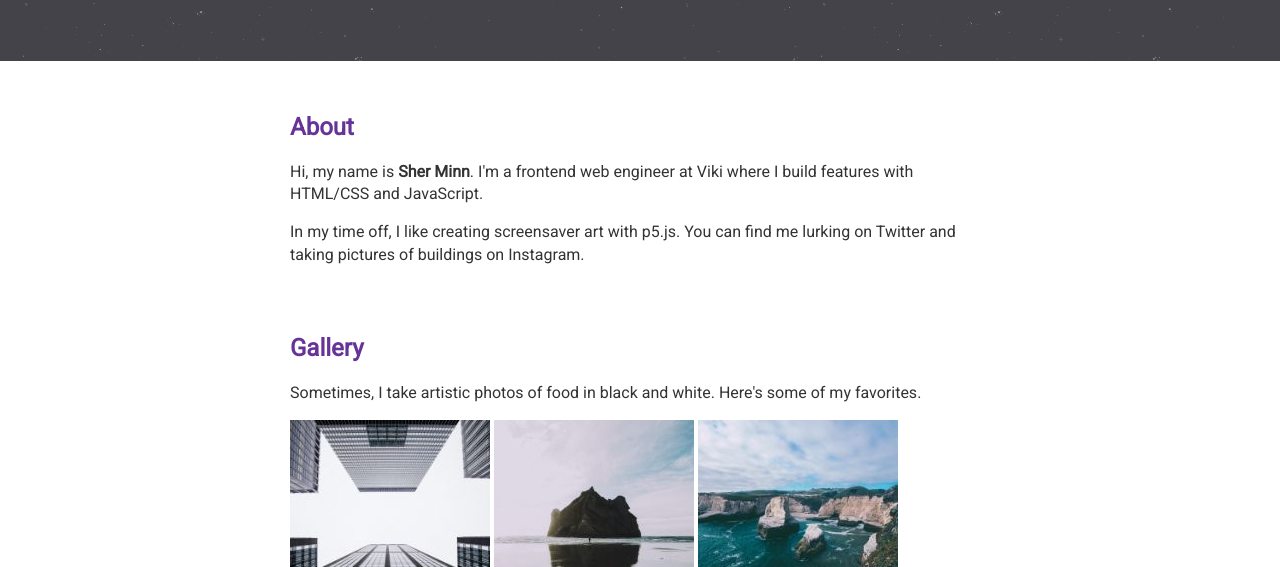
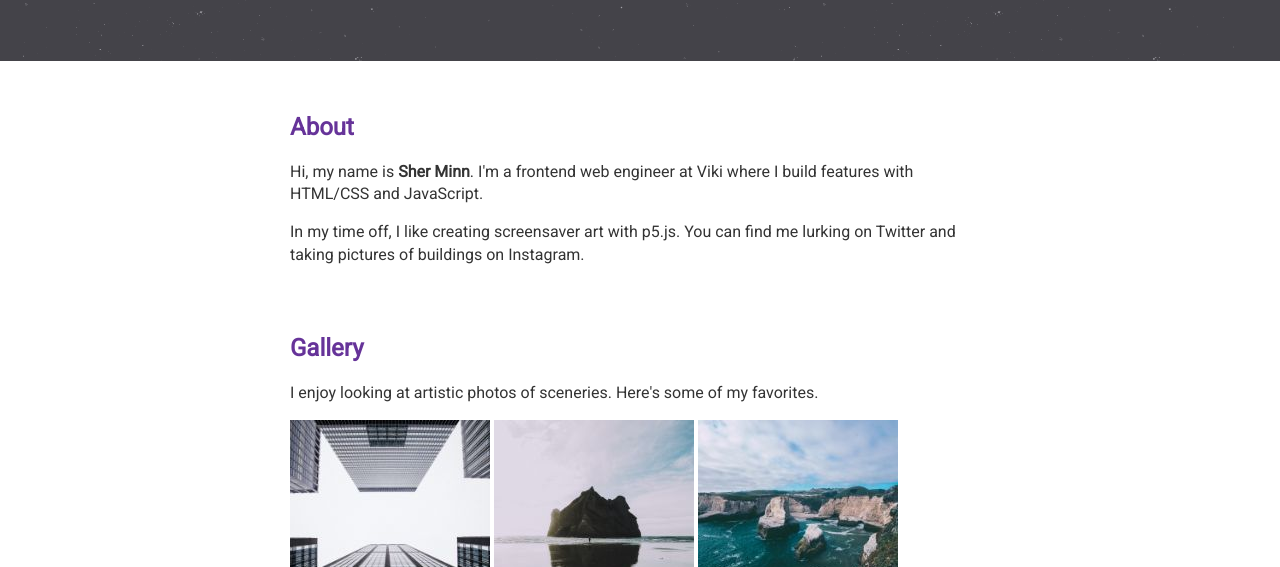
Before and after one commit to piratefsh/ce-code-samples, a plain HTML site: page wwc/sherminn/index.html in a window 1280 px wide. Shown: the part 233-800 px from the top of the page. Drawn offline with Linux system fonts and the light colour scheme.

Commit message:
Fix caption

```diff
--- a/wwc/sherminn/index.html
+++ b/wwc/sherminn/index.html
@@ -43,7 +43,7 @@
 
 			<section id="gallery">
 				<h2>Gallery</h2>
-				<p>Sometimes, I take artistic photos of food in black and white. Here's some of my favorites. </p>
+				<p>I enjoy looking at artistic photos of sceneries. Here's some of my favorites. </p>
 				<img src="images/gallery/photo01.jpeg"/>
 				<img src="images/gallery/photo02.jpeg"/>
 				<img src="images/gallery/photo03.jpeg"/>
```
